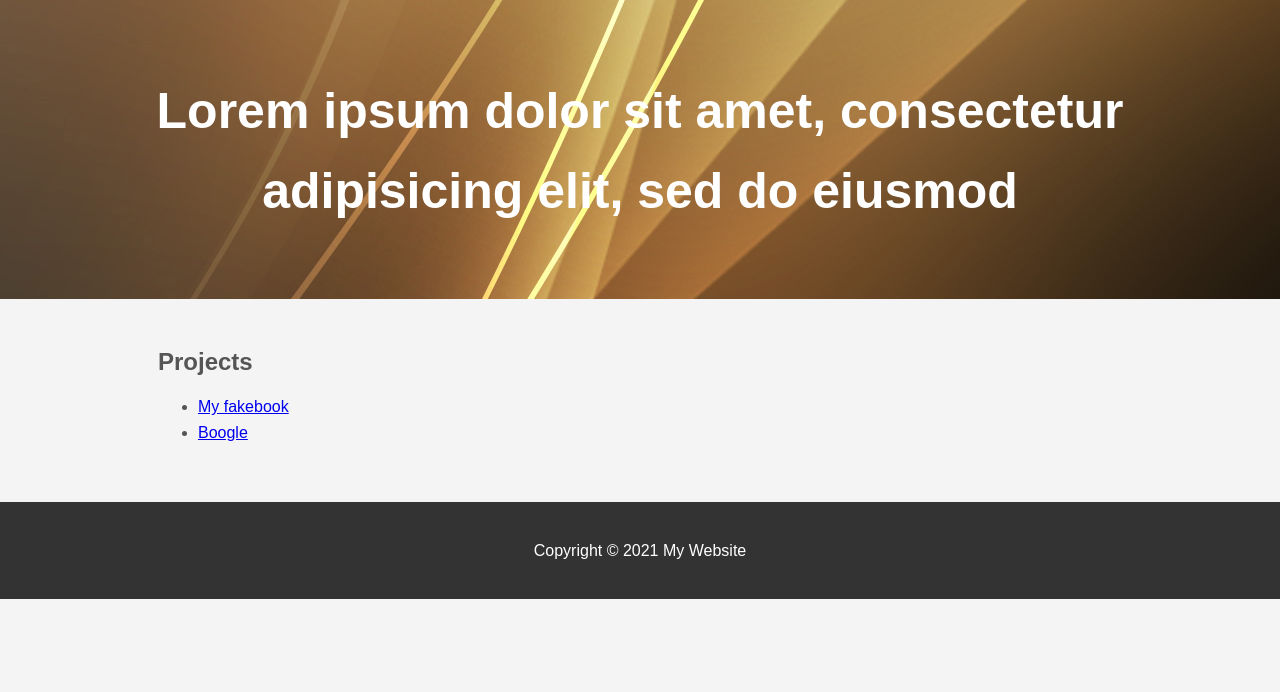
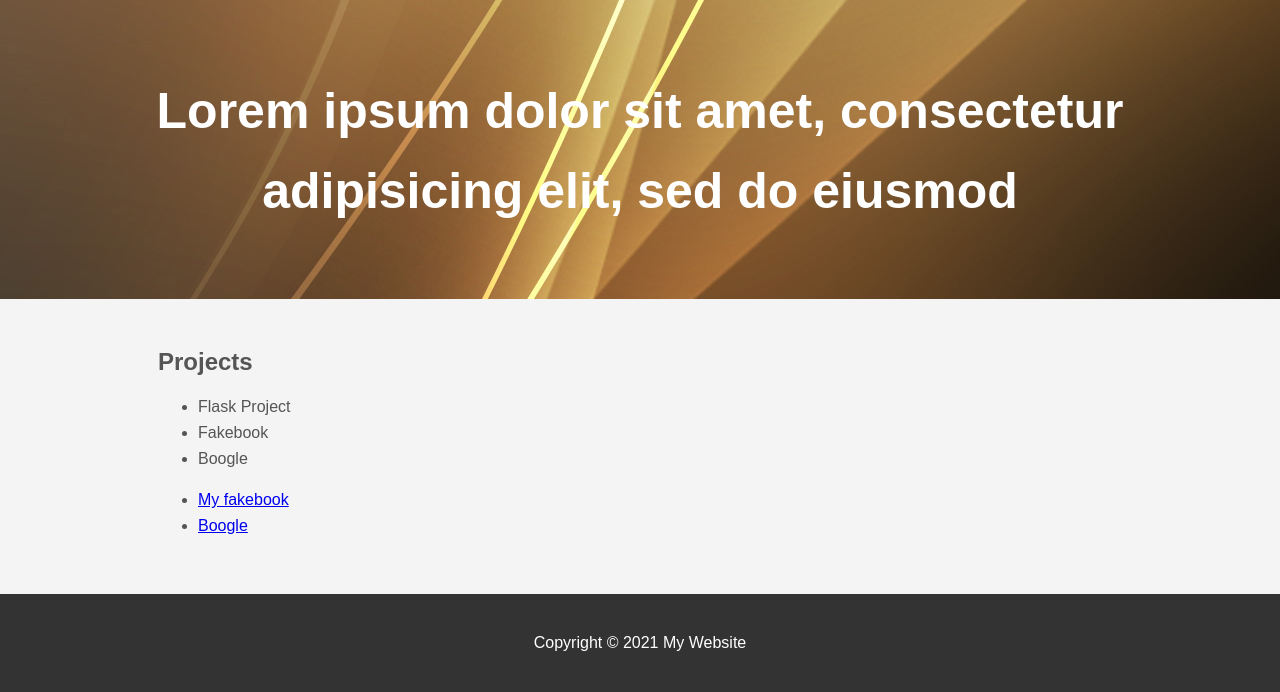
Before and after one commit to DreaLo/Lesson16Heroku, a Flask app: page /portfolio in a window 1280 px wide. Shown: the part 127-819 px from the top of the page. Before the commit the page ends 726 px from the top, so only its background shows below. Run offline with Flask 2, Linux system fonts and the light colour scheme.

Commit message:
Initial import

```diff
--- a/main.py
+++ b/main.py
@@ -17,7 +17,8 @@ def about():
 
 @webapp.route("/portfolio")
 def portfolio():
-    return render_template("portfolio.html")
+    projects = ["Flask Project", "Fakebook", "Boogle"]
+    return render_template("portfolio.html", projects=projects)
 
 
 @webapp.route("/portfolio/fakebook")
--- a/templates/portfolio.html
+++ b/templates/portfolio.html
@@ -34,9 +34,16 @@
 	<div class="container">
 		<section id="main">
 			<h1>Projects</h1>
+
 			<ul>
-				<li><a href="templates/portfolio/fakebook.html">My fakebook</a></li>
-				<li><a href="templates/portfolio/boogle.html">Boogle</a></li>
+				{% for project in projects %}
+				<li>{{project}}</li>
+				{% endfor %}
+			</ul>
+
+			<ul>
+				<li><a href="/portfolio/fakebook.html">My fakebook</a></li>
+				<li><a href="/portfolio/boogle.html">Boogle</a></li>
 			</ul>
 
 		</section>
```
